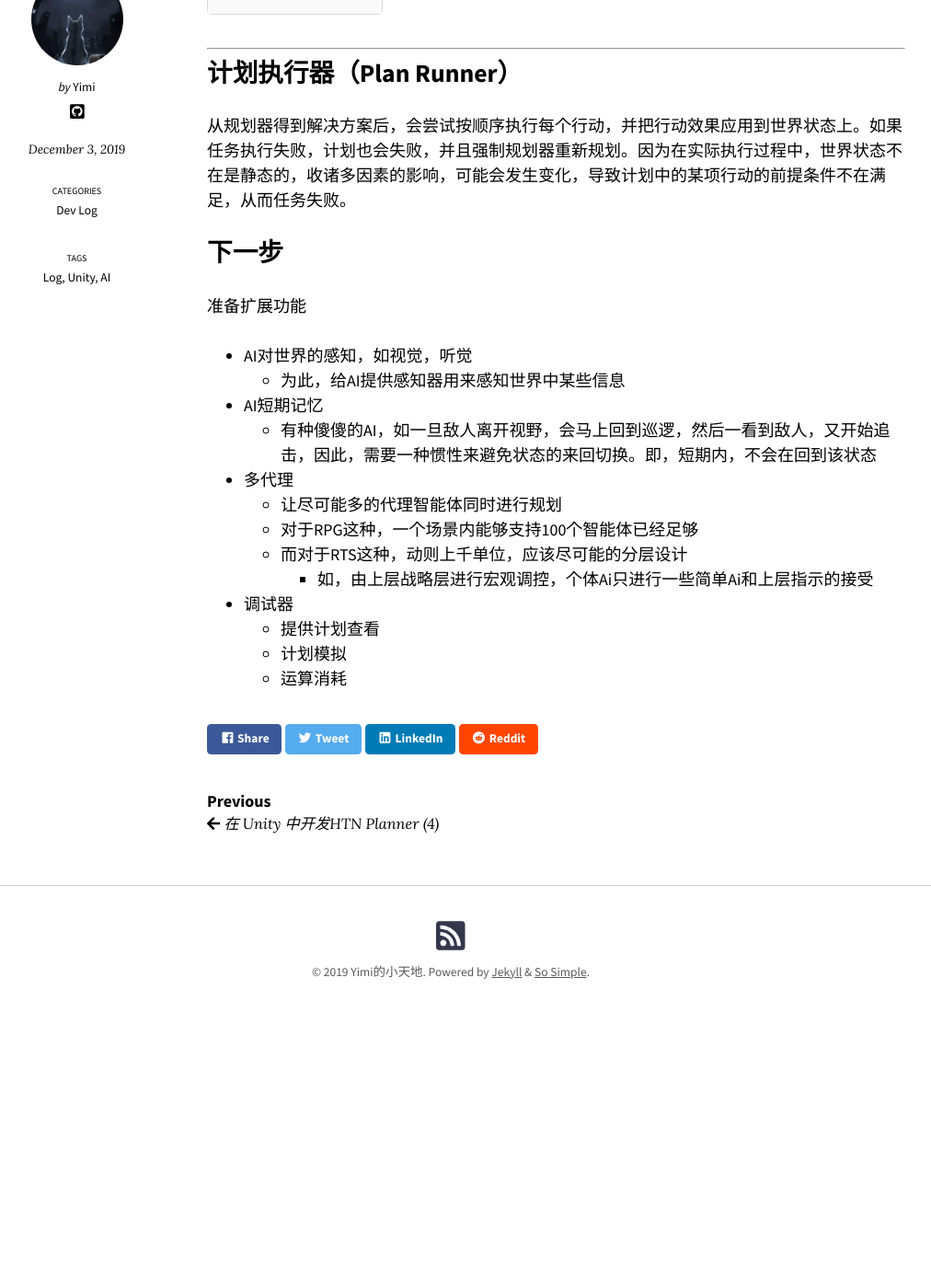
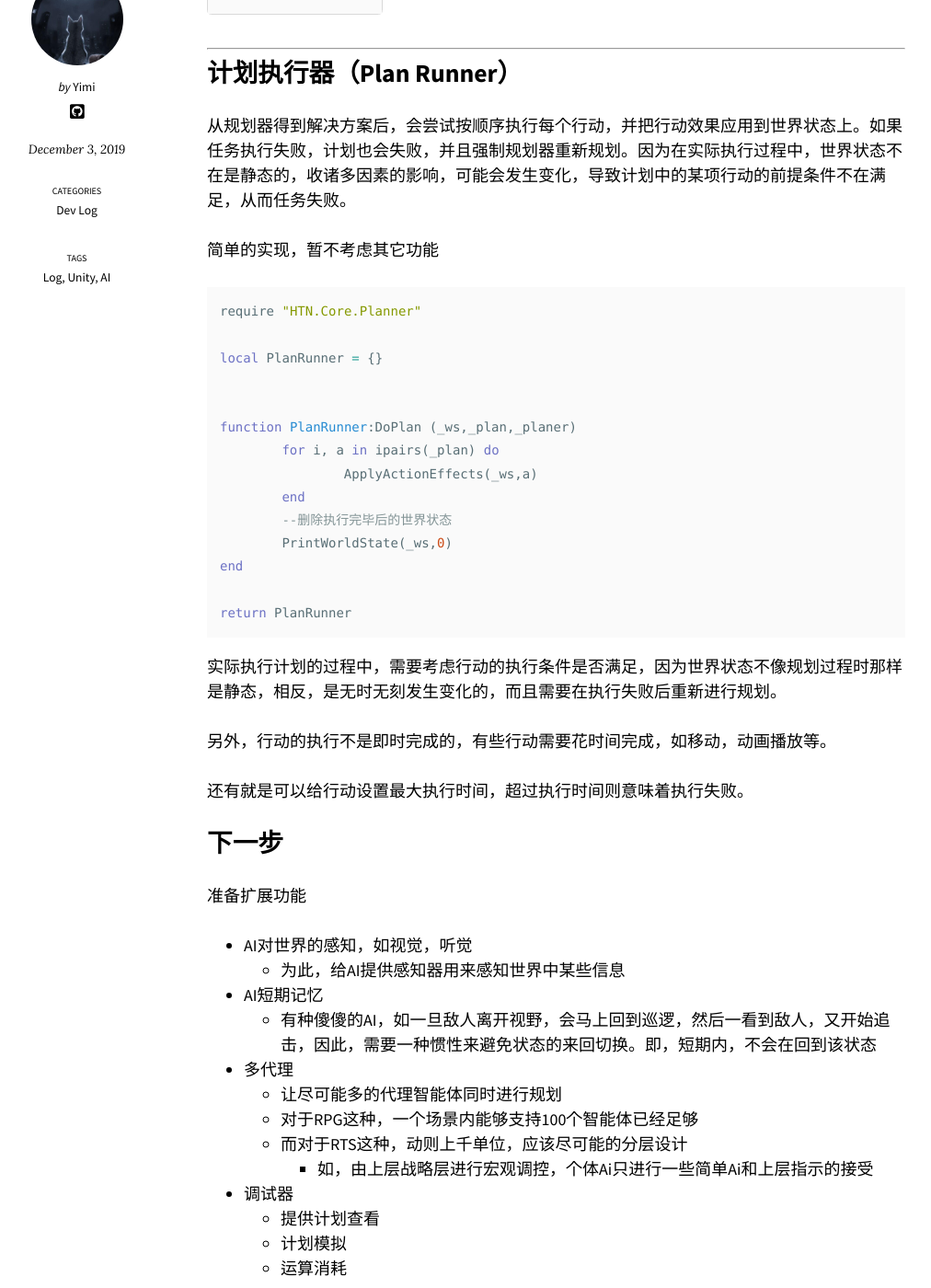
Before and after one commit to YimiCGH/YimiCGH.github.io, a Jekyll site: the page built from _posts/2019-12-03-HTN-Dev-log-05.md, in a window 1280 px wide and 1400 px high, scrolled down 497 px. Shown: the whole window at 92% size, without its empty margins (150-1162 px from the left). Built offline with Jekyll 4.4.1, drawn with Linux system fonts in a browser that asks for light colours; nearby versions of some CDN libraries; comment, search, counter and statistics services are not loaded; before the commit the page ends 1636 px from its top, so only the background shows below that.

Commit message:
dev log 05

````diff
--- a/_posts/2019-12-03-HTN-Dev-log-05.md
+++ b/_posts/2019-12-03-HTN-Dev-log-05.md
@@ -16,6 +16,31 @@ last_modified_at: 2019-12-03T16:30:00-23:00
 ## 计划执行器（Plan Runner）
 从规划器得到解决方案后，会尝试按顺序执行每个行动，并把行动效果应用到世界状态上。如果任务执行失败，计划也会失败，并且强制规划器重新规划。因为在实际执行过程中，世界状态不在是静态的，收诸多因素的影响，可能会发生变化，导致计划中的某项行动的前提条件不在满足，从而任务失败。
 
+
+简单的实现，暂不考虑其它功能
+```lua
+require "HTN.Core.Planner"
+
+local PlanRunner = {}
+
+
+function PlanRunner:DoPlan (_ws,_plan,_planer)
+	for i, a in ipairs(_plan) do
+		ApplyActionEffects(_ws,a)
+	end
+	--删除执行完毕后的世界状态
+	PrintWorldState(_ws,0)
+end
+
+return PlanRunner
+```
+
+实际执行计划的过程中，需要考虑行动的执行条件是否满足，因为世界状态不像规划过程时那样是静态，相反，是无时无刻发生变化的，而且需要在执行失败后重新进行规划。
+
+另外，行动的执行不是即时完成的，有些行动需要花时间完成，如移动，动画播放等。
+
+还有就是可以给行动设置最大执行时间，超过执行时间则意味着执行失败。
+
 ## 下一步
 
 准备扩展功能
````
Also changed, not shown: _posts/2019-12-02-HTN-Dev-log-04.md (+2 -0 lines), images/blog003/ai-poster.jpg.png (added).
